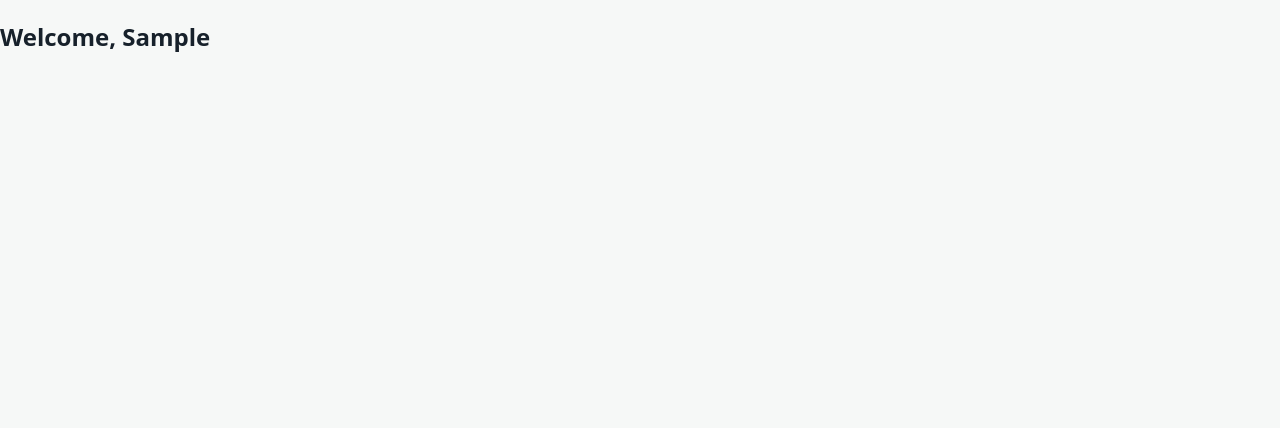
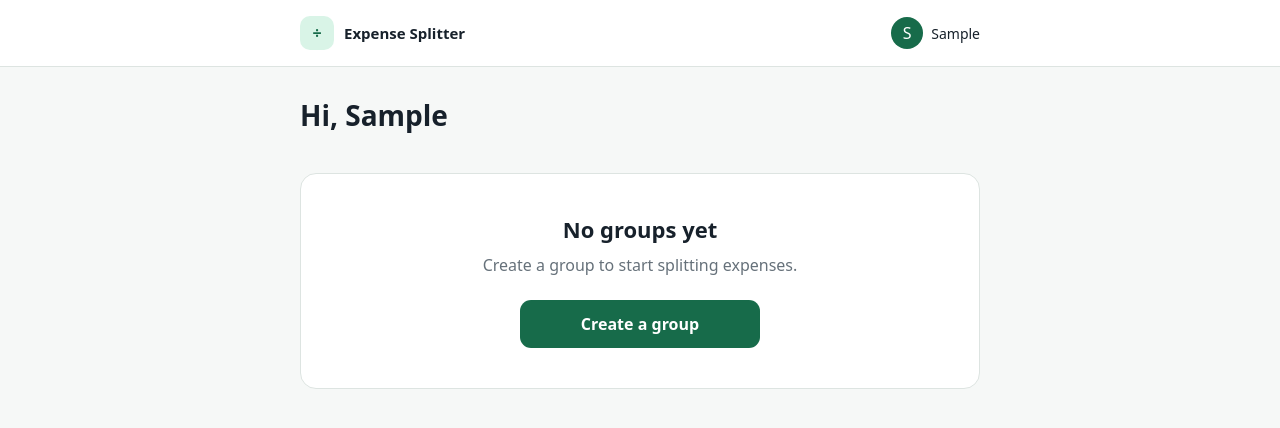
Before and after one commit to OlgaMinaievaWebDev/expense-splitter, a React (Vite) app: page / in a window 1280 px wide. Both pictures are taken after typing "Sample" into the empty fields and a click on the button "Continue". Shown: the top 428 px of the page. Built offline with nearby package versions, Linux system fonts and the light colour scheme.

Commit message:
feat: add empty dashboard state

```diff
--- a/src/App.tsx
+++ b/src/App.tsx
@@ -1,5 +1,6 @@
 import { useState } from 'react';
 import WelcomePage from './pages/WelcomePage';
+import DashboardPage from './pages/DashboardPage';
 
 const CURRENT_USER_STORAGE_KEY = 'expense-splitter-current-user';
 
@@ -16,7 +17,7 @@ function App() {
   return (
     <main>
       {currentUser ? (
-        <h2>Welcome, {currentUser}</h2>
+        <DashboardPage userName={currentUser} />
       ) : (
         <WelcomePage onContinue={handleContinue} />
       )}
--- /dev/null
+++ b/src/pages/DashboardPage.module.css
@@ -0,0 +1,120 @@
+.page {
+  min-height: 100dvh;
+}
+
+.header {
+  background-color: white;
+  border-bottom: 1px solid #dde4e1;
+}
+
+.headerInner {
+  display: flex;
+  justify-content: space-between;
+  align-items: center;
+  width: 100%;
+  max-width: 720px;
+  margin: 0 auto;
+  padding: 16px 20px;
+}
+
+.brand {
+  display: flex;
+  align-items: center;
+  gap: 10px;
+}
+
+.logo {
+  width: 34px;
+  height: 34px;
+  display: flex;
+  justify-content: center;
+  align-items: center;
+  border-radius: 10px;
+  background-color: #d9f4e7;
+  color: #176b4a;
+  font-weight: 700;
+}
+
+.brandName {
+  font-weight: 700;
+  font-size: 15px;
+}
+
+.profile {
+  display: flex;
+  align-items: center;
+  gap: 8px;
+  min-width: 0;
+}
+
+.avatar {
+  width: 32px;
+  height: 32px;
+  display: flex;
+  justify-content: center;
+  align-items: center;
+  border-radius: 50%;
+  background-color: #176b4a;
+  color: #fff;
+  flex-shrink: 0;
+}
+
+.userName {
+  font-size: 14px;
+  font-weight: 500;
+  overflow: hidden;
+  white-space: nowrap;
+  text-overflow: ellipsis;
+}
+
+.content {
+  width: 100%;
+  max-width: 720px;
+  margin: 0 auto;
+  padding: 32px 20px;
+}
+
+.greeting {
+  margin: 0;
+  font-size: 28px;
+  line-height: 1.2;
+  font-weight: 700;
+}
+
+.emptyState {
+  margin-top: 40px;
+  background-color: #fff;
+  border: 1px solid #dde4e1;
+  border-radius: 16px;
+  padding: 40px 24px;
+  text-align: center;
+}
+
+.emptyState h2 {
+  margin: 0;
+  font-size: 22px;
+  font-weight: 700;
+}
+
+.description {
+  color: #66717a;
+  margin: 10px 0 24px;
+  line-height: 1.4;
+}
+
+.createButton {
+  width: 100%;
+  max-width: 240px;
+  height: 48px;
+  background-color: #176b4a;
+  color: #fff;
+  border: none;
+  border-radius: 11px;
+  font-weight: 700;
+  cursor: pointer;
+}
+
+.createButton:focus-visible {
+  outline: 3px solid #176b4a;
+  outline-offset: 2px;
+}
--- /dev/null
+++ b/src/pages/DashboardPage.tsx
@@ -0,0 +1,46 @@
+import styles from './DashboardPage.module.css';
+
+type DashboardPageProps = {
+  userName: string;
+};
+
+function DashboardPage({ userName }: DashboardPageProps) {
+  return (
+    <div className={styles.page}>
+      <header className={styles.header}>
+        <div className={styles.headerInner}>
+          <div className={styles.brand}>
+            <span aria-hidden="true" className={styles.logo}>
+              ÷
+            </span>
+            <span className={styles.brandName}>Expense Splitter</span>
+          </div>
+          <div
+            aria-label={`Current profile: ${userName}`}
+            className={styles.profile}
+          >
+            <span aria-hidden="true" className={styles.avatar}>
+              {userName.charAt(0).toUpperCase()}
+            </span>
+            <span className={styles.userName}>{userName}</span>
+          </div>
+        </div>
+      </header>
+
+      <section className={styles.content}>
+        <h1 className={styles.greeting}>Hi, {userName}</h1>
+        <div className={styles.emptyState}>
+          <h2>No groups yet</h2>
+          <p className={styles.description}>
+            Create a group to start splitting expenses.
+          </p>
+          <button type="button" className={styles.createButton}>
+            Create a group
+          </button>
+        </div>
+      </section>
+    </div>
+  );
+}
+
+export default DashboardPage;
```
